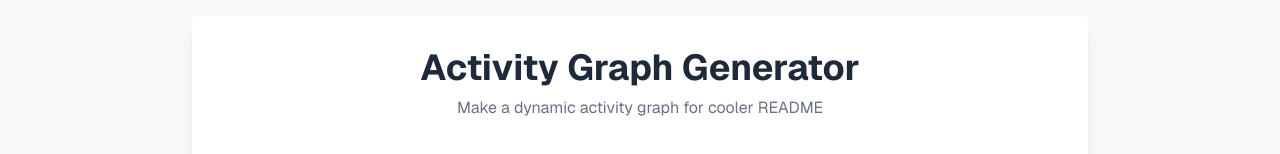
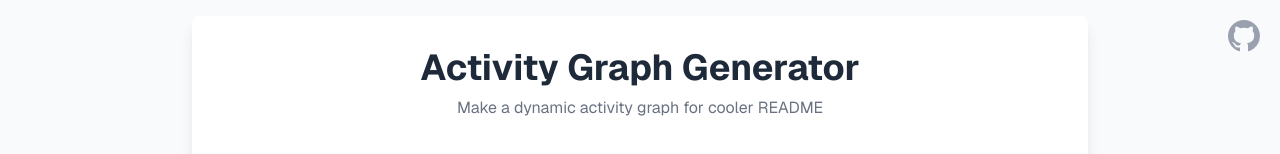
Before and after one commit to qkrwns1478/my-activity-graph, a Next.js app: page / in a window 1280 px wide. Shown: the top 154 px of the page. Built offline with nearby package versions, Linux system fonts and the light colour scheme.

Commit message:
feat: Github 아이콘 추가

```diff
--- a/app/page.js
+++ b/app/page.js
@@ -51,6 +51,18 @@
 
   return (
     <div className="bg-gray-50 min-h-screen flex flex-col items-center justify-center font-sans p-4">
+      <a
+        href="https://github.com/qkrwns1478/my-activity-graph"
+        target="_blank"
+        rel="noopener noreferrer"
+        aria-label="View source on GitHub"
+        className="fixed top-5 right-5 text-gray-400 hover:text-gray-600 transition-colors"
+      >
+        <svg xmlns="http://www.w3.org/2000/svg" width="32" height="32" viewBox="0 0 16 16" fill="currentColor">
+          <path d="M8 0C3.58 0 0 3.58 0 8c0 3.54 2.29 6.53 5.47 7.59.4.07.55-.17.55-.38 0-.19-.01-.82-.01-1.49-2.01.37-2.53-.49-2.69-.94-.09-.23-.48-.94-.82-1.13-.28-.15-.68-.52-.01-.53.63-.01 1.08.58 1.23.82.72 1.21 1.87.87 2.33.67.07-.52.28-.87.51-1.07-1.78-.2-3.64-.89-3.64-3.95 0-.87.31-1.59.82-2.15-.08-.2-.36-1.02.08-2.12 0 0 .67-.21 2.2.82.64-.18 1.32-.27 2-.27.68 0 1.36.09 2 .27 1.53-1.04 2.2-.82 2.2-.82.44 1.1.16 1.92.08 2.12.51.56.82 1.27.82 2.15 0 3.07-1.87 3.75-3.65 3.95.29.25.54.73.54 1.48 0 1.07-.01 1.93-.01 2.2 0 .21.15.46.55.38A8.012 8.012 0 0 0 16 8c0-4.42-3.58-8-8-8z"/>
+        </svg>
+      </a>
+
       <div className="w-full max-w-4xl bg-white rounded-lg shadow-lg p-8 space-y-8">
         <header className="text-center">
           <h1 className="text-4xl font-bold text-gray-800">Activity Graph Generator</h1>
```
